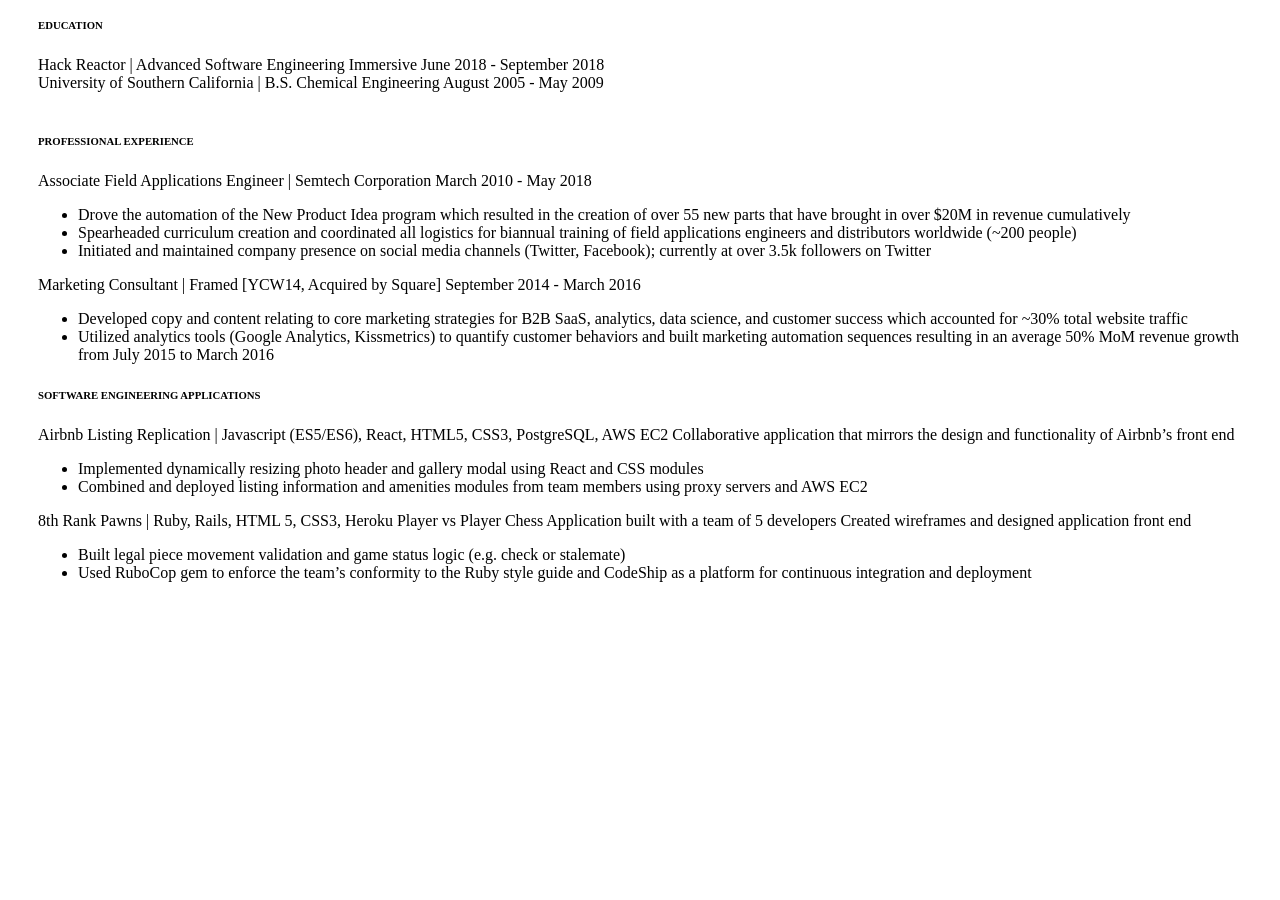
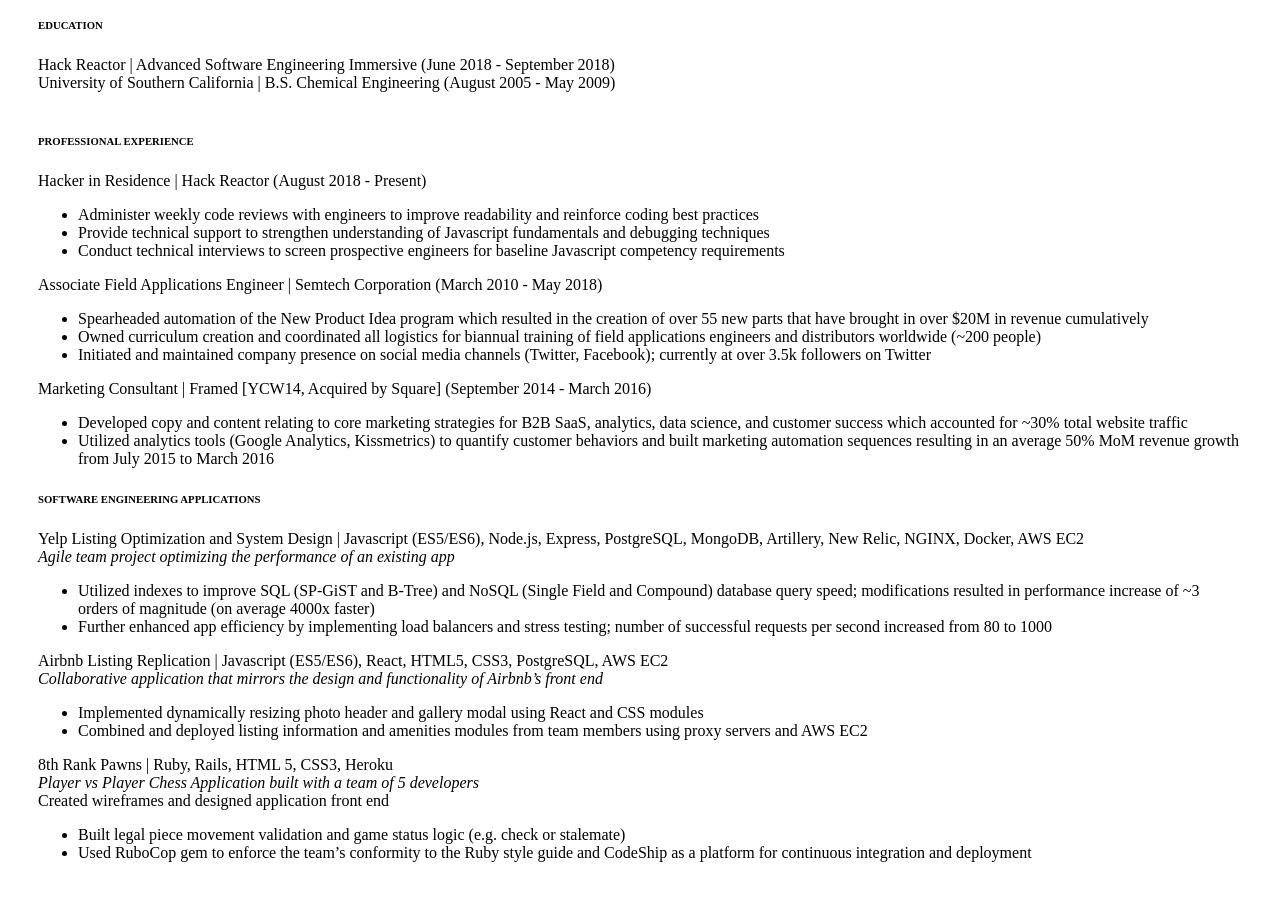
Before and after one commit to LesleyPark/lesleypark.github.io, a React app: page / in a window 1280 px wide. Shown: the part 460-1360 px from the top of the page. Before the commit the page ends 1088 px from the top, so only its background shows below. Built offline with nearby package versions, Linux system fonts and the light colour scheme; the HTML template or start-up script is replaced by a standard one.

Commit message:
Added content to resume component

```diff
--- a/client/src/components/Resume.jsx
+++ b/client/src/components/Resume.jsx
@@ -15,34 +15,42 @@
         <span className={styles.headers}><h6>TECHNICAL SKILLS</h6></span>
         Front End | Javascript (ES5/ES6), React, AngularJS, HTML5, CSS3
         <br />Back End | Node.js, Express, PostgreSQL, MySQL, Sequelize, MongoDB, Mongoose, Ruby, Rails, C
-        <br />Developer Tools | Git, npm, Webpack, Babel, Agile
+        <br />Developer Tools | Git, npm, Yarn, webpack, Babel, Agile
         <br /><br />
         </ScrollAnimation>
         <ScrollAnimation animateIn='fadeIn' animateOnce='true'>
         <span className={styles.headers}><h6>EDUCATION</h6></span>
-        Hack Reactor | Advanced Software Engineering Immersive			      	June 2018 - September 2018
-        <br />University of Southern California | B.S. Chemical Engineering			      August 2005 - May 2009
+        Hack Reactor | Advanced Software Engineering Immersive (June 2018 - September 2018)
+        <br />University of Southern California | B.S. Chemical Engineering (August 2005 - May 2009)
         <br /><br />
         </ScrollAnimation>
         <ScrollAnimation animateIn='fadeIn' animateOnce='true'>
         <span className={styles.headers}><h6>PROFESSIONAL EXPERIENCE</h6></span>
-        Associate Field Applications Engineer | Semtech Corporation			         March 2010 - May 2018
-        <ul><li>Drove the automation of the New Product Idea program which resulted in the creation of over 55 new parts that have brought in over $20M in revenue cumulatively</li>
-        <li>Spearheaded curriculum creation and coordinated all logistics for biannual training of field applications engineers and distributors worldwide (~200 people)</li>
+        Hacker in Residence | Hack Reactor (August 2018 - Present)
+        <ul><li> Administer weekly code reviews with engineers to improve readability and reinforce coding best practices</li>
+        <li>Provide technical support to strengthen understanding of Javascript fundamentals and debugging techniques</li>
+        <li>Conduct technical interviews to screen prospective engineers for baseline Javascript competency requirements</li></ul>
+        Associate Field Applications Engineer | Semtech Corporation (March 2010 - May 2018)
+        <ul><li>Spearheaded automation of the New Product Idea program which resulted in the creation of over 55 new parts that have brought in over $20M in revenue cumulatively</li>
+        <li>Owned curriculum creation and coordinated all logistics for biannual training of field applications engineers and distributors worldwide (~200 people)</li>
         <li>Initiated and maintained company presence on social media channels (Twitter, Facebook); currently at over 3.5k followers on Twitter</li></ul>
-        Marketing Consultant | Framed [YCW14, Acquired by Square]		           September 2014 - March 2016
+        Marketing Consultant | Framed [YCW14, Acquired by Square] (September 2014 - March 2016)
         <ul><li>Developed copy and content relating to core marketing strategies for B2B SaaS, analytics, data science, and customer success which accounted for ~30% total website traffic</li>
         <li>Utilized analytics tools (Google Analytics, Kissmetrics) to quantify customer behaviors and built marketing automation sequences resulting in an average 50% MoM revenue growth from July 2015 to March 2016</li></ul>
         </ScrollAnimation>
         <ScrollAnimation animateIn='fadeIn' animateOnce='true'>
         <span className={styles.headers}><h6>SOFTWARE ENGINEERING APPLICATIONS</h6></span>
+        Yelp Listing Optimization and System Design | Javascript (ES5/ES6), Node.js, Express, PostgreSQL, MongoDB, Artillery, New Relic, NGINX, Docker, AWS EC2
+        <br /><span className={styles.itals}>Agile team project optimizing the performance of an existing app</span>
+        <ul><li>Utilized indexes to improve SQL (SP-GiST and B-Tree) and NoSQL (Single Field and Compound) database query speed; modifications resulted in performance increase of ~3 orders of magnitude (on average 4000x faster)</li>
+        <li>Further enhanced app efficiency by implementing load balancers and stress testing; number of successful requests per second increased from 80 to 1000</li></ul>
         Airbnb Listing Replication | Javascript (ES5/ES6), React, HTML5, CSS3, PostgreSQL, AWS EC2
-        Collaborative application that mirrors the design and functionality of Airbnb’s front end
+        <br /><span className={styles.itals}>Collaborative application that mirrors the design and functionality of Airbnb’s front end</span>
         <ul><li>Implemented dynamically resizing photo header and gallery modal using React and CSS modules</li>
         <li>Combined and deployed listing information and amenities modules from team members using proxy servers and AWS EC2</li></ul>
         8th Rank Pawns | Ruby, Rails, HTML 5, CSS3, Heroku
-        Player vs Player Chess Application built with a team of 5 developers
-        Created wireframes and designed application front end
+        <br /><span className={styles.itals}>Player vs Player Chess Application built with a team of 5 developers</span>
+        <br />Created wireframes and designed application front end
         <ul><li>Built legal piece movement validation and game status logic (e.g. check or stalemate)</li>
         <li>Used RuboCop gem to enforce the team’s conformity to the Ruby style guide and CodeShip as a platform for continuous integration and deployment</li></ul>
         </ScrollAnimation>
--- a/client/src/index.jsx
+++ b/client/src/index.jsx
@@ -45,7 +45,8 @@
   render() {
     return (
       <div>
-        <div className="title"><h1>L E S L E Y&nbsp;&nbsp;&nbsp;P A R K</h1>
+        <div className="title">
+        <h1>L E S L E Y&nbsp;&nbsp;&nbsp;P A R K</h1>
           <div className="italics">
             <h5>Software Engineer</h5>
           </div>
--- a/client/src/stylesheets/Resume.css
+++ b/client/src/stylesheets/Resume.css
@@ -11,3 +11,10 @@
 :local(.itals) {
   font-style: italic;
 }
+:local(.bold) {
+  font-style: bolder;
+}
+
+:local(.align) {
+  align-content: right;
+}
```
